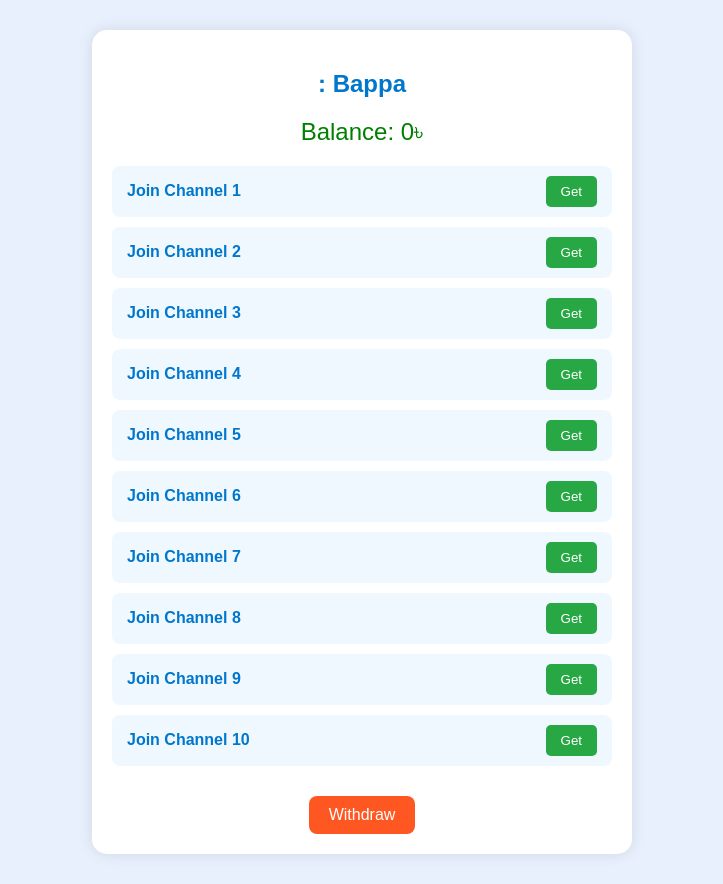
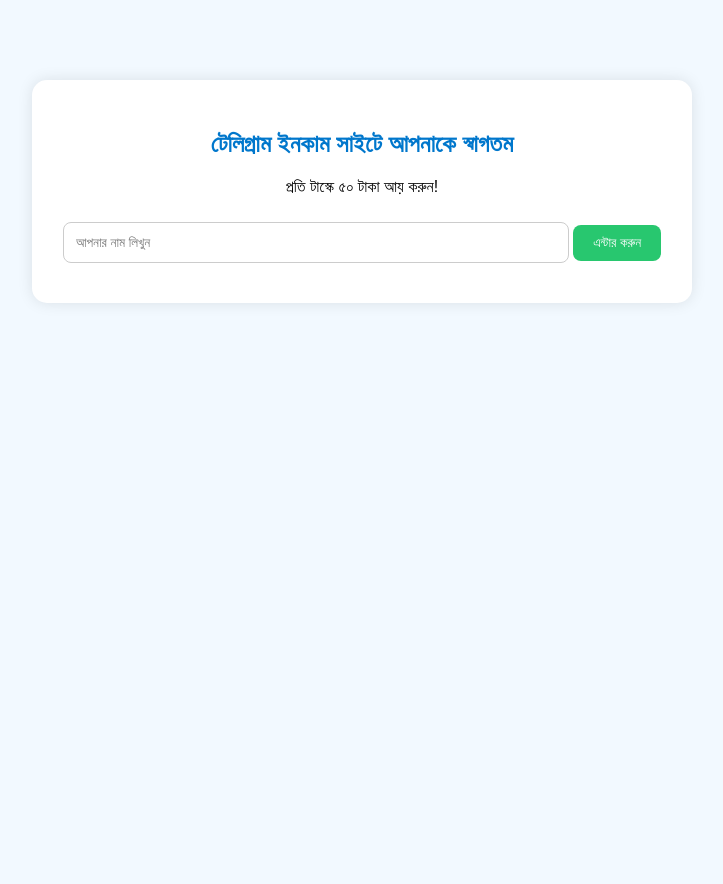
Before and after one commit to income-bd-100/Income-bd-100.github.io, a plain HTML site: page index.html in a window 1280 px wide. Shown: the whole page, without its empty margins (278-1001 px from the left). After the commit the page ends 800 px from the top, so only its background shows below. Drawn offline with Linux system fonts and the light colour scheme.

Commit message:
Update index.html

```diff
--- a/index.html
+++ b/index.html
@@ -1,159 +1,18 @@
 <!DOCTYPE html>
-<html lang="en">
+<html lang="bn">
 <head>
   <meta charset="UTF-8">
-  <title>Income BD 100</title>
-  <style>
-    body {
-      font-family: Arial, sans-serif;
-      background-color: #e8f0fe;
-      margin: 0;
-      padding: 0;
-      text-align: center;
-    }
-
-    .container {
-      background: white;
-      max-width: 500px;
-      margin: 30px auto;
-      padding: 20px;
-      border-radius: 15px;
-      box-shadow: 0 0 15px rgba(0,0,0,0.1);
-    }
-
-    h2 {
-      color: #0077cc;
-    }
-
-    .balance {
-      font-size: 24px;
-      margin: 20px 0;
-      color: green;
-    }
-
-    .task {
-      display: flex;
-      justify-content: space-between;
-      align-items: center;
-      background-color: #f0f8ff;
-      padding: 10px 15px;
-      border-radius: 8px;
-      margin: 10px 0;
-    }
-
-    .task a {
-      text-decoration: none;
-      color: #0077cc;
-      font-weight: bold;
-    }
-
-    .task button {
-      background-color: #28a745;
-      border: none;
-      color: white;
-      padding: 8px 15px;
-      border-radius: 5px;
-      cursor: pointer;
-    }
-
-    .withdraw-btn {
-      background-color: #ff5722;
-      color: white;
-      border: none;
-      padding: 10px 20px;
-      border-radius: 8px;
-      margin-top: 20px;
-      font-size: 16px;
-      cursor: pointer;
-    }
-
-    .withdraw-form {
-      display: none;
-      margin-top: 20px;
-    }
-
-    select, input {
-      padding: 8px;
-      width: 80%;
-      margin-bottom: 10px;
-      border-radius: 5px;
-      border: 1px solid #ccc;
-    }
-
-    .submit-withdraw {
-      background-color: #0077cc;
-      color: white;
-      border: none;
-      padding: 10px 20px;
-      border-radius: 5px;
-      cursor: pointer;
-    }
-  </style>
+  <title>টেলিগ্রাম ইনকাম সাইট</title>
+  <link rel="stylesheet" href="style.css">
 </head>
 <body>
   <div class="container">
-    <h2>: Bappa</h2>
-    <div class="balance">Balance: <span id="balance">0</span>৳</div>
-
-    <div id="tasks"></div>
-
-    <button class="withdraw-btn" onclick="showWithdraw()">Withdraw</button>
-
-    <div class="withdraw-form" id="withdraw-form">
-      <h3>Withdraw Info</h3>
-      <select id="method">
-        <option value="bkash">Bkash</option>
-        <option value="nagad">Nagad</option>
-        <option value="binance">Binance</option>
-      </select><br>
-      <input type="text" id="account" placeholder="Enter Number / Wallet"><br>
-      <button class="submit-withdraw" onclick="submitWithdraw()">Submit</button>
-    </div>
+    <h2>টেলিগ্রাম ইনকাম সাইটে আপনাকে স্বাগতম</h2>
+    <p>প্রতি টাস্কে ৫০ টাকা আয় করুন!</p>
+    <form action="tasks.html">
+      <input type="text" placeholder="আপনার নাম লিখুন" required>
+      <button type="submit">এন্টার করুন</button>
+    </form>
   </div>
-
-  <script>
-    let balance = 0;
-
-    function updateBalance(amount) {
-      balance += amount;
-      document.getElementById("balance").innerText = balance;
-    }
-
-    function completeTask(button) {
-      if (!button.disabled) {
-        updateBalance(2);
-        button.innerText = "Done";
-        button.disabled = true;
-      }
-    }
-
-    function showWithdraw() {
-      document.getElementById("withdraw-form").style.display = "block";
-    }
-
-    function submitWithdraw() {
-      let method = document.getElementById("method").value;
-      let account = document.getElementById("account").value;
-
-      if (!account) {
-        alert("Please enter your account/wallet number.");
-        return;
-      }
-
-      alert(`Withdraw request sent to ${method} number: ${account}`);
-    }
-
-    // Generate 10 tasks dynamically
-    const tasksContainer = document.getElementById("tasks");
-    for (let i = 1; i <= 10; i++) {
-      const taskDiv = document.createElement("div");
-      taskDiv.className = "task";
-      taskDiv.innerHTML = `
-        <a href="https://t.me/example_channel${i}" target="_blank">Join Channel ${i}</a>
-        <button onclick="completeTask(this)">Get</button>
-      `;
-      tasksContainer.appendChild(taskDiv);
-    }
-  </script>
 </body>
 </html>
```
